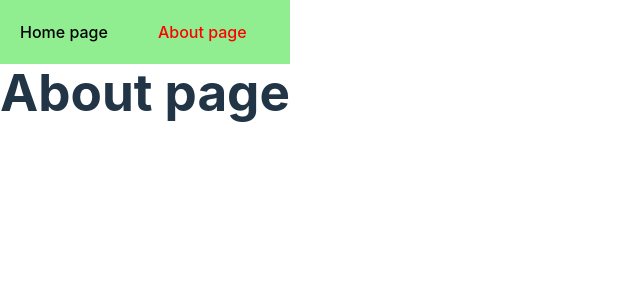
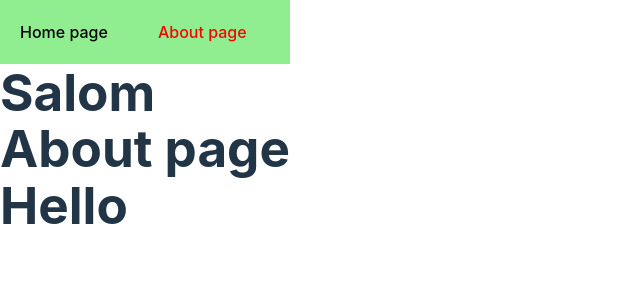
Before and after one commit to zokirjonmurotov/beta2, a React (Vite) app: page /about in a window 1280 px wide. Shown: the top 300 px of the page, without its empty margins (0-640 px from the left). Built offline with nearby package versions, Linux system fonts and the light colour scheme.

Commit message:
I added texts

```diff
--- a/src/App.jsx
+++ b/src/App.jsx
@@ -10,7 +10,8 @@ function App() {
 
   return (
     <div>
-      <Header />
+      <Header/>
+      <h1>Salom</h1>
       <Routes>
         <Route path='/' element={<Home/>} />
         <Route path='/about' element={<About/>}/>
--- a/src/pages/about/About.jsx
+++ b/src/pages/about/About.jsx
@@ -4,6 +4,7 @@ const About = () => {
     return (
         <div>
             <h1>About page</h1>
+            <h1>Hello</h1>
         </div>
     );
 }
```
